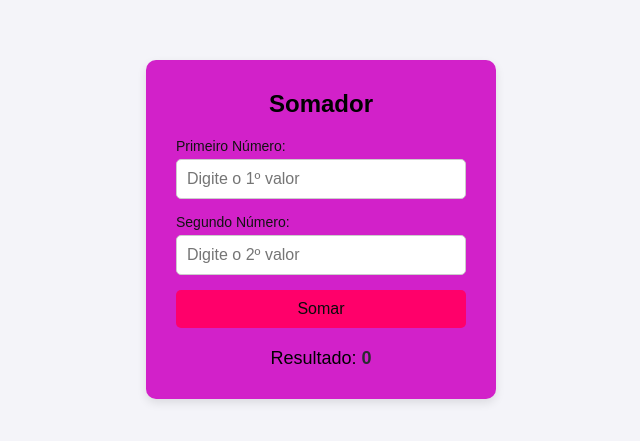
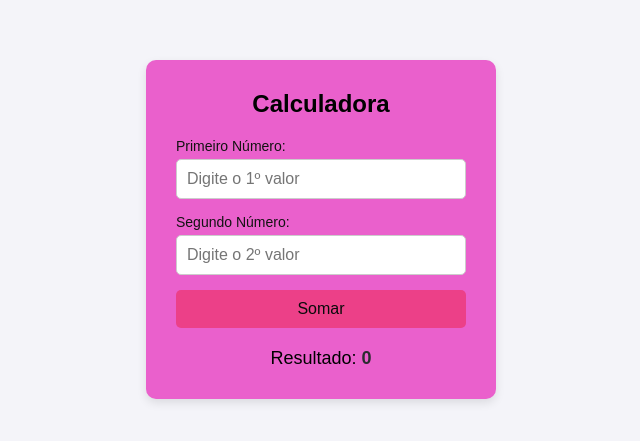
Before and after one commit to Juliana-Reis-Nascimento/aula_web_afonso, a plain HTML site: page index.html in a window 1280 px wide. Shown: the part 171-612 px from the top of the page, without its empty margins (319-959 px from the left). Drawn offline with Linux system fonts and the light colour scheme.

Commit message:
cor de fundo

```diff
--- a/index.html
+++ b/index.html
@@ -1,3 +1,4 @@
+<!--Aluno: Juliana Reis Nascimento RGM: 26110798-->
 <!doctype html>
 <html lang="pt-BR">
   <head>
@@ -8,7 +9,7 @@
   </head>
   <body>
     <div class="calculator-card">
-      <h2>Somador</h2>
+      <h2>Calculadora</h2>
       <form id="calcForm">
         <div class="form-group">
           <label for="num1">Primeiro Número:</label>
--- a/main.js
+++ b/main.js
@@ -1,3 +1,4 @@
+//Aluno: Juliana Reis Nascimento RGM: 26110798//
 const formulario = document.getElementById("calcForm");
 
 formulario.addEventListener("submit", function (e){
--- a/styles.css
+++ b/styles.css
@@ -1,3 +1,4 @@
+/*Aluno: Juliana Reis Nascimento RGM: 26110798*/
 * {
     box-sizing: border-box;
     margin: 0;
@@ -14,7 +15,7 @@ body {
 }
 
 .calculator-card {
-    background: #d221c9;
+    background: #ea60cc;
     padding: 30px;
     border-radius: 10px;
     box-shadow: 0 4px 10px rgba(0, 0, 0, 0.1);
@@ -55,7 +56,7 @@ input[type="number"]:focus {
 button {
     width: 100%;
     padding: 10px;
-    background-color: #ff006a;
+    background-color: #ec4088;
     color: rgb(10, 10, 10);
     border: none;
     border-radius: 5px;
@@ -65,7 +66,7 @@ button {
 }
 
 button:hover {
-    background-color: #ce1f57;
+    background-color: #f9d6e1;
 }
 
 .result-container {
```
